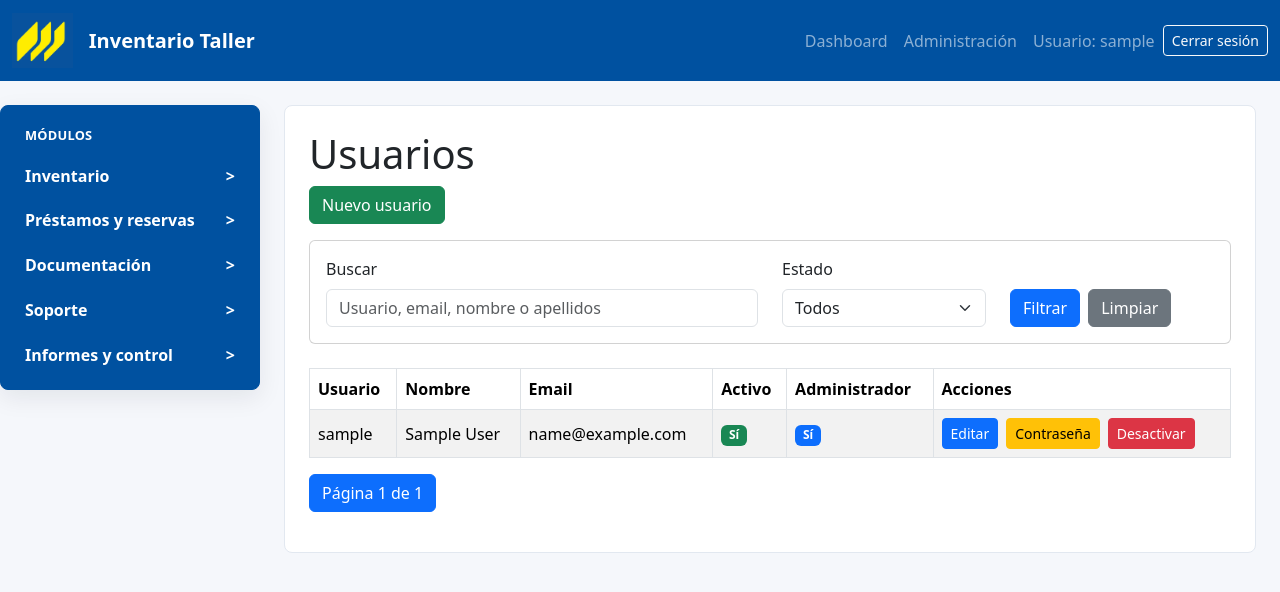
After one commit to josellagosta-collab/inventario_taller_sdd, a Django app: page /usuarios/ in a window 1280 px wide. The commit adds this page. Shown: the top 592 px of the page. Run offline with Django 5.2, Linux system fonts and the light colour scheme; the visitor is signed in with stand-in values (Sample User, id 1); data comes from the database, SQL or seed files in the repository.

Commit message:
creado crud de usuarios

```diff
--- a/docs/jira_sync_state.json
+++ b/docs/jira_sync_state.json
@@ -16,7 +16,7 @@
   "BL-015": "ba1fee2cc7526db54efbb06b727f0f02a82318cf23bb75119d6a66ef840b6db5",
   "BL-016": "3d2e545ef4845a9d7f219d1d8f33ec49d8dcfd7d76a385664fcfc032c26b75c1",
   "BL-017": "5b43c9f862f345c47d45ec9d83bc18496b7f9705bcc02d08bd6407546eea1280",
-  "BL-018": "0ae306c7a6c2307e1cb7553862009c8685b7e7540982eaa694b021b2cfd517f3",
+  "BL-018": "0ad19b3b80b30326709573ad734fca3f30af582fd3ad1594509410479bfb3ea0",
   "BL-019": "80ac7aa3aaa5d3f7cff81f8c8a4d394e0b3fd92e9d25b2fd244e6f76180d507b",
   "BL-020": "ee18207574145df78902b9e2b0e98c04a4a17faccc2441d1a026f71a65ff6e88",
   "BL-021": "5557aed93b7f30bd482a6b9581516f0439553f2cb259ee324a636b9fc2f22be5",
--- a/inventario_taller/urls.py
+++ b/inventario_taller/urls.py
@@ -29,6 +29,7 @@ urlpatterns = [
     path("", include("informes.urls")),
     path("", include("auditoria.urls")),
     path("", include("ubicaciones.urls")),
+    path("", include("usuarios.urls")),
 ]
 
 if settings.DEBUG:
--- a/templates/base.html
+++ b/templates/base.html
@@ -329,6 +329,9 @@
                     <a href="{% url 'auditoria:lista_auditoria' %}">
                         Auditoría
                     </a>
+                    <a href="{% url 'usuarios:lista_usuarios' %}">
+                        Usuarios
+                    </a>
                 </div>
             </div>
 
--- /dev/null
+++ b/usuarios/templates/usuarios/lista_usuarios.html
@@ -0,0 +1,172 @@
+{% extends "base.html" %}
+
+{% block title %}
+Usuarios
+{% endblock %}
+
+{% block content %}
+
+<h1>Usuarios</h1>
+
+{% if messages %}
+    {% for message in messages %}
+        <div class="alert alert-{{ message.tags }}">
+            {{ message }}
+        </div>
+    {% endfor %}
+{% endif %}
+
+<div class="d-flex gap-2 mb-3">
+    <a href="{% url 'usuarios:crear_usuario' %}"
+       class="btn btn-success">
+        Nuevo usuario
+    </a>
+</div>
+
+<form method="get" class="card card-body mb-4">
+    <div class="row">
+        <div class="col-md-6">
+            <label class="form-label">
+                Buscar
+            </label>
+            <input type="text"
+                   name="busqueda"
+                   class="form-control"
+                   placeholder="Usuario, email, nombre o apellidos"
+                   value="{{ busqueda }}">
+        </div>
+
+        <div class="col-md-3">
+            <label class="form-label">
+                Estado
+            </label>
+            <select name="estado" class="form-select">
+                <option value="">Todos</option>
+                <option value="activos" {% if estado == "activos" %}selected{% endif %}>
+                    Activos
+                </option>
+                <option value="inactivos" {% if estado == "inactivos" %}selected{% endif %}>
+                    Inactivos
+                </option>
+            </select>
+        </div>
+
+        <div class="col-md-3 d-flex align-items-end gap-2">
+            <button type="submit" class="btn btn-primary">
+                Filtrar
+            </button>
+
+            <a href="{% url 'usuarios:lista_usuarios' %}"
+               class="btn btn-secondary">
+                Limpiar
+            </a>
+        </div>
+    </div>
+</form>
+
+<div class="table-responsive">
+    <table class="table table-striped table-bordered align-middle">
+        <thead>
+            <tr>
+                <th>Usuario</th>
+                <th>Nombre</th>
+                <th>Email</th>
+                <th>Activo</th>
+                <th>Administrador</th>
+                <th>Acciones</th>
+            </tr>
+        </thead>
+
+        <tbody>
+            {% for usuario in usuarios %}
+                <tr>
+                    <td>{{ usuario.username }}</td>
+                    <td>{{ usuario.first_name }} {{ usuario.last_name }}</td>
+                    <td>{{ usuario.email|default:"-" }}</td>
+                    <td>
+                        {% if usuario.is_active %}
+                            <span class="badge bg-success">Sí</span>
+                        {% else %}
+                            <span class="badge bg-secondary">No</span>
+                        {% endif %}
+                    </td>
+                    <td>
+                        {% if usuario.es_administrador %}
+                            <span class="badge bg-primary">Sí</span>
+                        {% else %}
+                            <span class="text-muted">-</span>
+                        {% endif %}
+                    </td>
+                    <td>
+                        <div class="d-flex flex-wrap gap-2">
+                            <a href="{% url 'usuarios:editar_usuario' usuario.id %}"
+                               class="btn btn-sm btn-primary">
+                                Editar
+                            </a>
+
+                            <a href="{% url 'usuarios:cambiar_password_usuario' usuario.id %}"
+                               class="btn btn-sm btn-warning">
+                                Contraseña
+                            </a>
+
+                            {% if usuario.is_active %}
+                                <a href="{% url 'usuarios:desactivar_usuario' usuario.id %}"
+                                   class="btn btn-sm btn-danger">
+                                    Desactivar
+                                </a>
+                            {% endif %}
+                        </div>
+                    </td>
+                </tr>
+            {% empty %}
+                <tr>
+                    <td colspan="6" class="text-center">
+                        No hay usuarios registrados.
+                    </td>
+                </tr>
+            {% endfor %}
+        </tbody>
+    </table>
+</div>
+
+<nav aria-label="Paginación de usuarios">
+    <ul class="pagination">
+        {% if usuarios.has_previous %}
+            <li class="page-item">
+                <a class="page-link"
+                   href="?page=1&busqueda={{ busqueda }}&estado={{ estado }}">
+                    Primera
+                </a>
+            </li>
+            <li class="page-item">
+                <a class="page-link"
+                   href="?page={{ usuarios.previous_page_number }}&busqueda={{ busqueda }}&estado={{ estado }}">
+                    Anterior
+                </a>
+            </li>
+        {% endif %}
+
+        <li class="page-item active">
+            <span class="page-link">
+                Página {{ usuarios.number }} de {{ usuarios.paginator.num_pages }}
+            </span>
+        </li>
+
+        {% if usuarios.has_next %}
+            <li class="page-item">
+                <a class="page-link"
+                   href="?page={{ usuarios.next_page_number }}&busqueda={{ busqueda }}&estado={{ estado }}">
+                    Siguiente
+                </a>
+            </li>
+            <li class="page-item">
+                <a class="page-link"
+                   href="?page={{ usuarios.paginator.num_pages }}&busqueda={{ busqueda }}&estado={{ estado }}">
+                    Última
+                </a>
+            </li>
+        {% endif %}
+    </ul>
+</nav>
+
+{% endblock %}
--- /dev/null
+++ b/usuarios/urls.py
@@ -0,0 +1,13 @@
+from django.urls import path
+
+from . import views
+
+app_name = "usuarios"
+
+urlpatterns = [
+    path("usuarios/", views.lista_usuarios, name="lista_usuarios"),
+    path("usuarios/nuevo/", views.crear_usuario, name="crear_usuario"),
+    path("usuarios/<int:usuario_id>/editar/", views.editar_usuario, name="editar_usuario"),
+    path("usuarios/<int:usuario_id>/password/", views.cambiar_password_usuario, name="cambiar_password_usuario"),
+    path("usuarios/<int:usuario_id>/desactivar/", views.desactivar_usuario, name="desactivar_usuario"),
+]
--- a/usuarios/views.py
+++ b/usuarios/views.py
@@ -1,3 +1,183 @@
-from django.shortcuts import render
+import logging
 
-# Create your views here.
+from django.contrib import messages
+from django.contrib.auth.decorators import login_required
+from django.contrib.auth.models import User
+from django.core.paginator import Paginator
+from django.db.models import Q
+from django.shortcuts import get_object_or_404, redirect, render
+
+from auditoria.services import registrar_accion
+
+from .decorators import pertenece_a_grupo
+from .forms import UsuarioCrearForm, UsuarioEditarForm, UsuarioPasswordForm
+
+
+security_logger = logging.getLogger("seguridad")
+
+
+@login_required
+@pertenece_a_grupo("Administradores")
+def lista_usuarios(request):
+    usuarios = User.objects.prefetch_related("groups").order_by("username")
+
+    busqueda = request.GET.get("busqueda", "")
+    estado = request.GET.get("estado", "")
+
+    if busqueda:
+        usuarios = usuarios.filter(
+            Q(username__icontains=busqueda) |
+            Q(email__icontains=busqueda) |
+            Q(first_name__icontains=busqueda) |
+            Q(last_name__icontains=busqueda)
+        )
+
+    if estado == "activos":
+        usuarios = usuarios.filter(is_active=True)
+    elif estado == "inactivos":
+        usuarios = usuarios.filter(is_active=False)
+
+    paginator = Paginator(usuarios, 10)
+    pagina_usuarios = paginator.get_page(request.GET.get("page"))
+
+    for usuario in pagina_usuarios:
+        usuario.es_administrador = (
+            usuario.is_superuser or
+            usuario.groups.filter(name="Administradores").exists()
+        )
+
+    return render(request, "usuarios/lista_usuarios.html", {
+        "usuarios": pagina_usuarios,
+        "busqueda": busqueda,
+        "estado": estado,
+    })
+
+
+@login_required
+@pertenece_a_grupo("Administradores")
+def crear_usuario(request):
+    if request.method == "POST":
+        form = UsuarioCrearForm(request.POST)
+
+        if form.is_valid():
+            usuario = form.save()
+            registrar_accion(
+                request,
+                "crear",
+                f"Usuario creado: {usuario.username}",
+                usuario
+            )
+            security_logger.info(
+                "Usuario creado usuario=%s creado_por=%s",
+                usuario.username,
+                request.user.username,
+            )
+            messages.success(request, "Usuario creado correctamente.")
+            return redirect("usuarios:lista_usuarios")
+    else:
+        form = UsuarioCrearForm(initial={"is_active": True})
+
+    return render(request, "usuarios/form_usuario.html", {
+        "form": form,
+        "titulo": "Nuevo usuario",
+        "texto_boton": "Crear usuario",
+    })
+
+
+@login_required
+@pertenece_a_grupo("Administradores")
+def editar_usuario(request, usuario_id):
+    usuario = get_object_or_404(User, id=usuario_id)
+
+    if request.method == "POST":
+        form = UsuarioEditarForm(request.POST, instance=usuario)
+
+        if form.is_valid():
+            usuario = form.save()
+            registrar_accion(
+                request,
+                "editar",
+                f"Usuario editado: {usuario.username}",
+                usuario
+            )
+            security_logger.info(
+                "Usuario editado usuario=%s editado_por=%s",
+                usuario.username,
+                request.user.username,
+            )
+            messages.success(request, "Usuario actualizado correctamente.")
+            return redirect("usuarios:lista_usuarios")
+    else:
+        form = UsuarioEditarForm(instance=usuario)
+
+    return render(request, "usuarios/form_usuario.html", {
+        "form": form,
+        "titulo": f"Editar usuario: {usuario.username}",
+        "texto_boton": "Guardar cambios",
+        "usuario_editado": usuario,
+    })
+
+
+@login_required
+@pertenece_a_grupo("Administradores")
+def cambiar_password_usuario(request, usuario_id):
+    usuario = get_object_or_404(User, id=usuario_id)
+
+    if request.method == "POST":
+        form = UsuarioPasswordForm(usuario, request.POST)
+
+        if form.is_valid():
+            form.save()
+            registrar_accion(
+                request,
+                "editar",
+                f"Contraseña cambiada para el usuario: {usuario.username}",
+                usuario
+            )
+            security_logger.info(
+                "Contraseña cambiada usuario=%s cambiada_por=%s",
+                usuario.username,
+                request.user.username,
+            )
+            messages.success(request, "Contraseña actualizada correctamente.")
+            return redirect("usuarios:lista_usuarios")
+    else:
+        form = UsuarioPasswordForm(usuario)
+
+    return render(request, "usuarios/form_usuario.html", {
+        "form": form,
+        "titulo": f"Cambiar contraseña: {usuario.username}",
+        "texto_boton": "Cambiar contraseña",
+        "usuario_editado": usuario,
+    })
+
+
+@login_required
+@pertenece_a_grupo("Administradores")
+def desactivar_usuario(request, usuario_id):
+    usuario = get_object_or_404(User, id=usuario_id)
+
+    if request.method == "POST":
+        if usuario == request.user:
+            messages.error(request, "No puedes desactivar tu propio usuario.")
+            return redirect("usuarios:lista_usuarios")
+
+        usuario.is_active = False
+        usuario.save(update_fields=["is_active"])
+        registrar_accion(
+            request,
+            "editar",
+            f"Usuario desactivado: {usuario.username}",
+            usuario
+        )
+        security_logger.warning(
+            "Usuario desactivado usuario=%s desactivado_por=%s",
+            usuario.username,
+            request.user.username,
+        )
+        messages.success(request, "Usuario desactivado correctamente.")
+        return redirect("usuarios:lista_usuarios")
+
+    return render(request, "usuarios/desactivar_usuario.html", {
+        "usuario_editado": usuario,
+    })
```
Also changed, not shown: docs/BACKLOG.md (+1 -1 lines), usuarios/forms.py (added, +116 -0 lines), usuarios/templates/usuarios/desactivar_usuario.html (added, +40 -0 lines), usuarios/templates/usuarios/form_usuario.html (added, +64 -0 lines).
